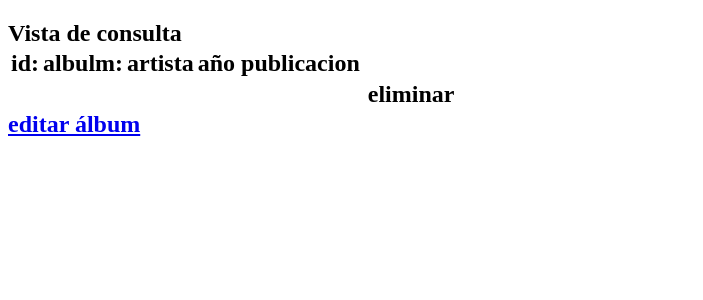
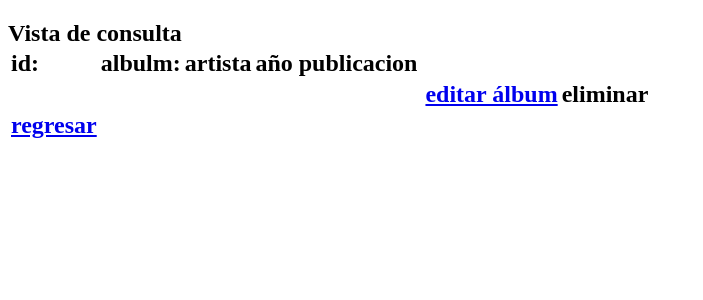
Before and after one commit to Axe1gr7/POO206, a Flask app: template flask_proyect/templates/consulta.html in a window 1280 px wide. Shown: the top 300 px of the page, without its empty margins (0-703 px from the left). Run offline with Flask 3, Linux system fonts and the light colour scheme; the template is opened without the code that fills it, so the values that code supplies are empty; some libraries are stand-ins or nearby versions.

Commit message:
correcciones

```diff
--- a/flask_proyect/templates/consulta.html
+++ b/flask_proyect/templates/consulta.html
@@ -25,11 +25,12 @@
             <td>{{album.2}}</td>
             <td>{{album.3}}</td>
             <td>{{album.4}}</td>
+            <td><a href="{{ url_for('editar_album', id=album[0]) }}">editar álbum</a></td>
             <td><a herf="#">eliminar</a></td>
         </tr>
+        <td><a href="/">regresar</a></td>
         </tbody>
     </table>
-    <td><a href="{{ url_for('editar_album', id=album[0]) }}">editar álbum</a></td>
 
 
 </body>
--- a/flask_proyect/templates/formulario.html
+++ b/flask_proyect/templates/formulario.html
@@ -8,11 +8,6 @@
 </head>
 <body>
     <h2> Vista de formulario</h2>
-    <a href="/consulta"> Abrir vista de consulta </a>
-    <br>
-    <br>
-    <br>
-    <br>
 
     {%with mensajes= get_flashed_messages()%}
            {%if mensajes%}
```
